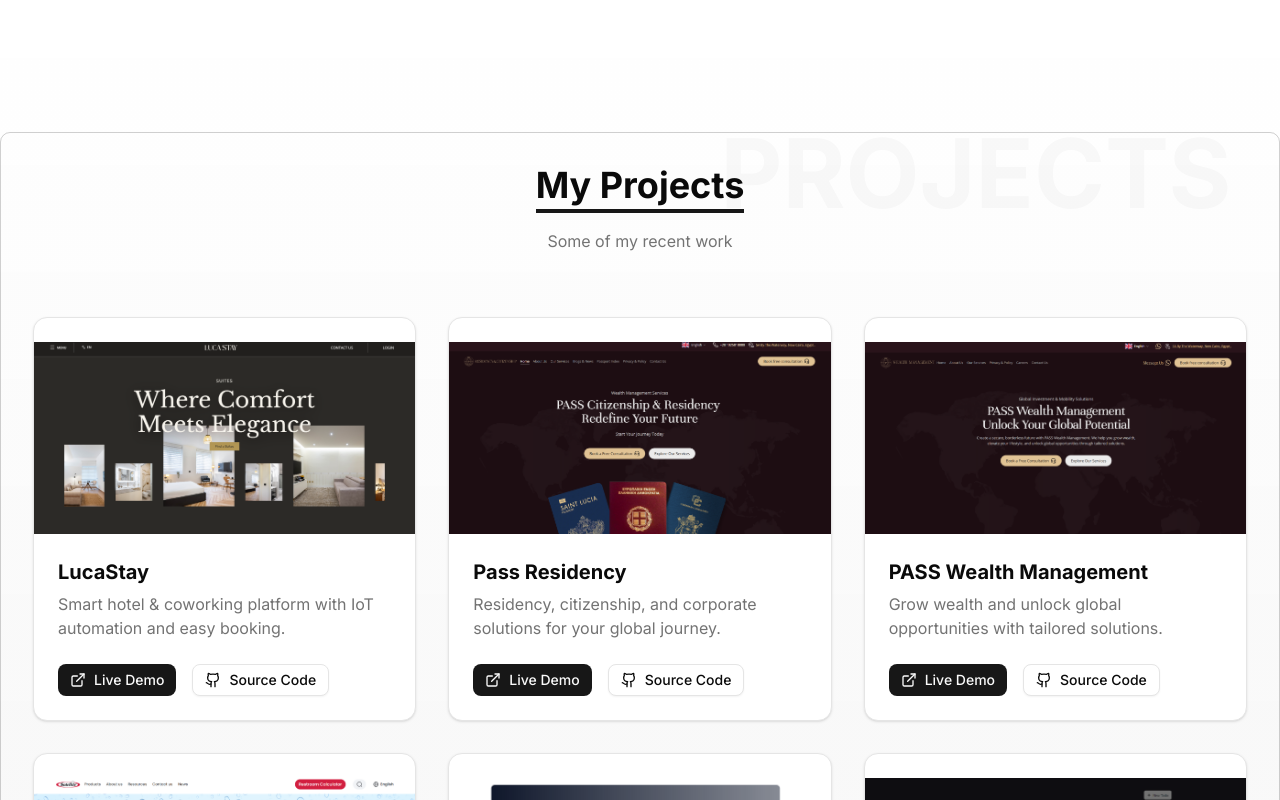
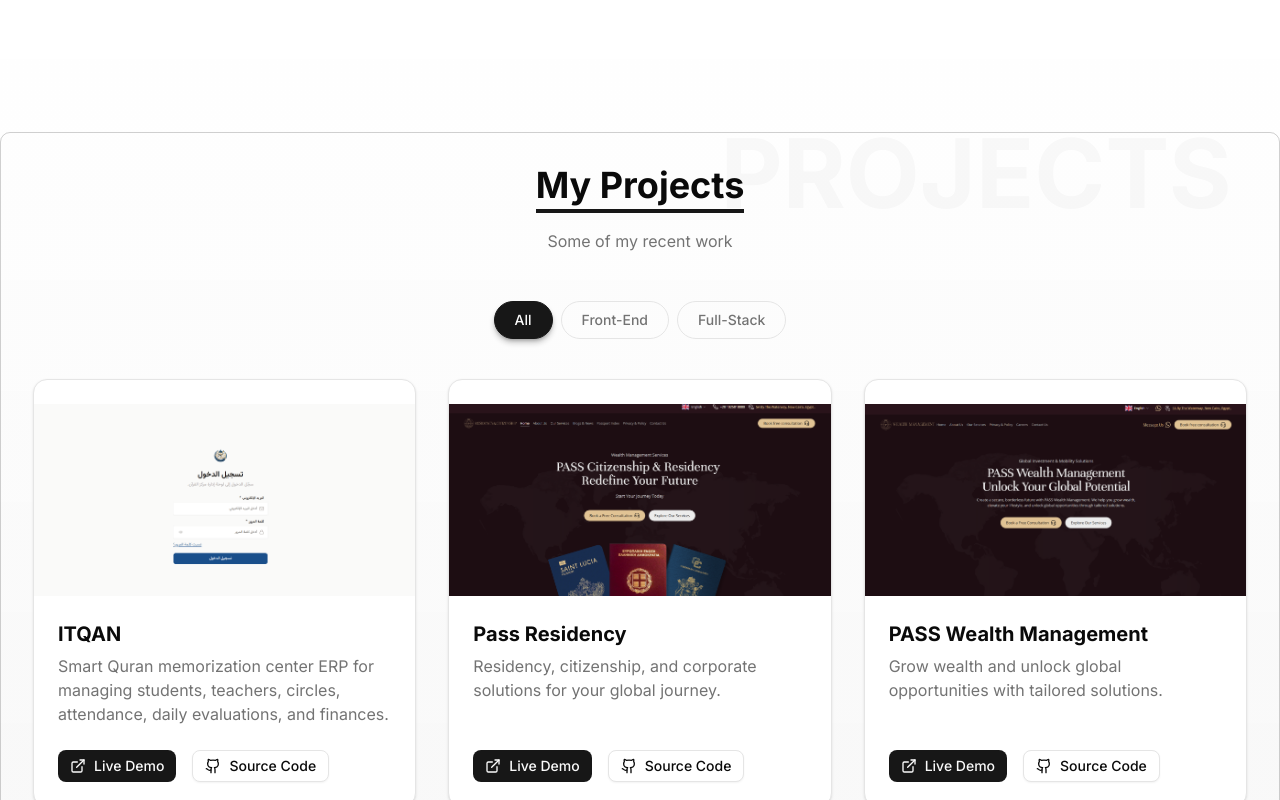
Before and after one commit to yousufatef/Portfolio, a Next.js app: page / in a window 1280 px wide. Shown: the part 2600-3400 px from the top of the page. Built offline with nearby package versions, Linux system fonts and the light colour scheme.

Commit message:
handle projects section

```diff
--- a/components/projects.tsx
+++ b/components/projects.tsx
@@ -1,5 +1,6 @@
 "use client"
 
+import { useState, useRef } from "react"
 import { motion, useScroll, useTransform } from "framer-motion"
 import { Card, CardContent, CardFooter, CardHeader } from "@/components/ui/card"
 import { Badge } from "@/components/ui/badge"
@@ -7,7 +8,139 @@ import { Button } from "@/components/ui/button"
 import { ExternalLink, Github } from "lucide-react"
 import Image from "next/image"
 import Link from "next/link"
-import { useRef } from "react"
+
+type FilterCategory = "All" | "Front-End" | "Full-Stack"
+
+const FILTERS: FilterCategory[] = ["All", "Front-End", "Full-Stack"]
+
+const projects = [
+  {
+    title: "ITQAN",
+    description: "Smart Quran memorization center ERP for managing students, teachers, circles, attendance, daily evaluations, and finances.",
+    image: "/itqan.png",
+    tags: ["React", "TypeScript", "NestJS", "PostgreSQL", "TypeORM"],
+    demoLink: "https://itqan-lovat.vercel.app/",
+    githubLink: "https://github.com/yousufatef/Itqan-server",
+    category: "Full-Stack" as FilterCategory,
+  },
+  {
+    title: "Pass Residency",
+    description: "Residency, citizenship, and corporate solutions for your global journey.",
+    image: "/passresidency.png",
+    tags: ["Next.js", "TypeScript", "NextIntl", "Tailwind CSS"],
+    demoLink: "https://www.passresidency.com/en",
+    githubLink: "https://www.passresidency.com/en",
+    category: "Front-End" as FilterCategory,
+  },
+  {
+    title: "PASS Wealth Management",
+    description: "Grow wealth and unlock global opportunities with tailored solutions.",
+    image: "/passWealthManagement.png",
+    tags: ["Next.js", "TypeScript", "NextIntl", "Tailwind CSS"],
+    demoLink: "https://www.passwealthmanagement.com/en",
+    githubLink: "https://www.passwealthmanagement.com/en",
+    category: "Front-End" as FilterCategory,
+  },
+  {
+    title: "Satellite Industries",
+    description: "Innovative solutions for cleaning, hygiene, water treatment, and related products.",
+    image: "/satelliteIndustries.png",
+    tags: ["Next.js", "TypeScript", "Clerk", "Tailwind CSS"],
+    demoLink: "https://satelliteindustries.eu/en",
+    githubLink: "https://satelliteindustries.eu/en",
+    category: "Front-End" as FilterCategory,
+  },
+  {
+    title: "EventHub Platform",
+    description: "Event platform with secure login, admin dashboard, and one-click booking.",
+    image: "/eventhub.png",
+    tags: ["Next.js", "TypeScript", "Clerk", "Tailwind CSS"],
+    demoLink: "https://event-booking-ecru.vercel.app/",
+    githubLink: "https://github.com/yousufatef/EventBooking",
+    category: "Full-Stack" as FilterCategory,
+  },
+  {
+    title: "Todo Management App",
+    description: "Manage tasks easily with email/social login and dark/light modes.",
+    image: "/nextjs-todo.png",
+    tags: ["Next.js", "TypeScript", "Clerk", "Tailwind CSS"],
+    demoLink: "https://next-js-todo-mu.vercel.app/",
+    githubLink: "https://github.com/yousufatef/Next.js-To-Do",
+    category: "Full-Stack" as FilterCategory,
+  },
+  {
+    title: "OureCommerce Platform",
+    description: "User-friendly e-commerce platform with secure checkout and wishlist.",
+    image: "/ourecom.png",
+    tags: ["React.js", "TypeScript", "Stripe", "Bootstrap", "react-hook-form", "redux-persist", "redux-toolkit"],
+    demoLink: "https://github.com/yousufatef/oureCommerece",
+    githubLink: "https://github.com/yousufatef/oureCommerece",
+    category: "Front-End" as FilterCategory,
+  },
+  {
+    title: "Elagamy-Store Platform",
+    description: "Full-stack e-commerce platform with search, PayPal payments, and responsive design.",
+    image: "/e-commerce.png",
+    tags: ["React.js", "TypeScript", "Stripe", "Tailwind CSS", "redux-toolkit", "Node.js", "Express", "Mongodb", "JWT"],
+    demoLink: "https://github.com/yousufatef/eStore",
+    githubLink: "https://github.com/yousufatef/eStore",
+    category: "Full-Stack" as FilterCategory,
+  },
+  {
+    title: "For Ingredients Platform",
+    description: "Search food ingredients easily by name, letter, or type.",
+    image: "/forIngredients.png",
+    tags: ["Vue.js", "Pinia", "Tailwind CSS"],
+    demoLink: "https://for-ingredients.vercel.app/",
+    githubLink: "https://github.com/yousufatef/For-Ingredients",
+    category: "Front-End" as FilterCategory,
+  },
+  {
+    title: "Roofing Agency Platform",
+    description: "Platform offering roofing services for customers.",
+    image: "/roofingAgency.png",
+    tags: ["React.js", "Tailwind CSS"],
+    demoLink: "https://roofing-agency-opal.vercel.app/",
+    githubLink: "https://github.com/yousufatef/roofing-agency",
+    category: "Front-End" as FilterCategory,
+  },
+  {
+    title: "WYOST App",
+    description: "Pharmacy platform providing medical guidance and tips.",
+    image: "/wyost.png",
+    tags: ["HTML", "CSS", "JS"],
+    demoLink: "https://wyost-youssef.netlify.app/",
+    githubLink: "https://wyost-youssef.netlify.app/",
+    category: "Front-End" as FilterCategory,
+  },
+  {
+    title: "Restaurant Management App",
+    description: "Manage menus and restaurants easily in one app.",
+    image: "/restaurant-management.png",
+    tags: ["Vue.js", "Pinia", "Tailwind CSS"],
+    demoLink: "https://github.com/yousufatef/Restaurant-Management",
+    githubLink: "https://github.com/yousufatef/Restaurant-Management",
+    category: "Front-End" as FilterCategory,
+  },
+  {
+    title: "Weather Forecast",
+    description: "View latest weather updates like temperature and rain chances.",
+    image: "/weather.png",
+    tags: ["React.js", "Typescript", "Tailwind CSS"],
+    demoLink: "https://elagamyweatherforecast.netlify.app/",
+    githubLink: "https://github.com/yousufatef/Weather",
+    category: "Front-End" as FilterCategory,
+  },
+  {
+    title: "fireChat Platform",
+    description: "Chat platform to send simple messages easily.",
+    image: "/fireChat.png",
+    tags: ["Vue.js", "firebase"],
+    demoLink: "https://fire-chat-seven.vercel.app/",
+    githubLink: "https://github.com/yousufatef/fire-chat",
+    category: "Full-Stack" as FilterCategory,
+  },
+]
 
 export default function Projects() {
   const sectionRef = useRef<HTMLDivElement>(null)
@@ -18,145 +151,36 @@ export default function Projects() {
 
   const x = useTransform(scrollYProgress, [0, 1], [-100, 100])
 
+  const [activeFilter, setActiveFilter] = useState<FilterCategory>("All")
+
   const container = {
     hidden: { opacity: 0 },
     show: {
       opacity: 1,
       transition: {
-        staggerChildren: 0.2,
+        staggerChildren: 0.15,
       },
     },
   }
 
   const item = {
     hidden: { opacity: 0, y: 20 },
-    show: { opacity: 1, y: 0, transition: { duration: 0.5 } },
+    show: { opacity: 1, y: 0, transition: { duration: 0.4 } },
   }
 
-  const projects = [
-    {
-      title: "LucaStay",
-      description: "Smart hotel & coworking platform with IoT automation and easy booking.",
-      image: "/lucastay.png",
-      tags: ["Next.js", "TypeScript", "React Query", "Tailwind CSS", "NextIntl"],
-      demoLink: "https://www.lucastay.it/en",
-      githubLink: "https://www.lucastay.it/en",
-    },
-    {
-      title: "Pass Residency",
-      description: "Residency, citizenship, and corporate solutions for your global journey.",
-      image: "/passresidency.png",
-      tags: ["Next.js", "TypeScript", "NextIntl", "Tailwind CSS"],
-      demoLink: "https://www.passresidency.com/en",
-      githubLink: "https://www.passresidency.com/en",
-    },
-    {
-      title: "PASS Wealth Management",
-      description: "Grow wealth and unlock global opportunities with tailored solutions.",
-      image: "/passWealthManagement.png",
-      tags: ["Next.js", "TypeScript", "NextIntl", "Tailwind CSS"],
-      demoLink: "https://www.passwealthmanagement.com/en",
-      githubLink: "https://www.passwealthmanagement.com/en",
-    },
-    {
-      title: "Satellite Industries",
-      description: "Innovative solutions for cleaning, hygiene, water treatment, and related products.",
-      image: "/satelliteIndustries.png",
-      tags: ["Next.js", "TypeScript", "Clerk", "Tailwind CSS"],
-      demoLink: "https://satelliteindustries.eu/en",
-      githubLink: "https://satelliteindustries.eu/en",
-    },
-    {
-      title: "EventHub Platform",
-      description: "Event platform with secure login, admin dashboard, and one-click booking.",
-      image: "/eventhub.png",
-      tags: ["Next.js", "TypeScript", "Clerk", "Tailwind CSS"],
-      demoLink: "https://event-booking-ecru.vercel.app/",
-      githubLink: "https://github.com/yousufatef/EventBooking",
-    },
-    {
-      title: "Todo Management App",
-      description: "Manage tasks easily with email/social login and dark/light modes.",
-      image: "/nextjs-todo.png",
-      tags: ["Next.js", "TypeScript", "Clerk", "Tailwind CSS"],
-      demoLink: "https://next-js-todo-mu.vercel.app/",
-      githubLink: "https://github.com/yousufatef/Next.js-To-Do",
-    },
-    {
-      title: "OureCommerce Platform",
-      description: "User-friendly e-commerce platform with secure checkout and wishlist.",
-      image: "/ourecom.png",
-      tags: ["React.js", "TypeScript", "Stripe", "Bootstrap", "react-hook-form", "redux-persist", "redux-toolkit"],
-      demoLink: "https://github.com/yousufatef/oureCommerece",
-      githubLink: "https://github.com/yousufatef/oureCommerece",
-    },
-    {
-      title: "Elagamy-Store Platform",
-      description: "Full-stack e-commerce platform with search, PayPal payments, and responsive design.",
-      image: "/e-commerce.png",
-      tags: ["React.js", "TypeScript", "Stripe", "Tailwind CSS", "redux-toolkit", "Node.js", "Express", "Mongodb", "JWT"],
-      demoLink: "https://github.com/yousufatef/eStore",
-      githubLink: "https://github.com/yousufatef/eStore",
-    },
-    {
-      title: "For Ingredients Platform",
-      description: "Search food ingredients easily by name, letter, or type.",
-      image: "/forIngredients.png",
-      tags: ["Vue.js", "Pinia", "Tailwind CSS"],
-      demoLink: "https://for-ingredients.vercel.app/",
-      githubLink: "https://github.com/yousufatef/For-Ingredients",
-    },
-    {
-      title: "Roofing Agency Platform",
-      description: "Platform offering roofing services for customers.",
-      image: "/roofingAgency.png",
-      tags: ["React.js", "Tailwind CSS"],
-      demoLink: "https://roofing-agency-opal.vercel.app/",
-      githubLink: "https://github.com/yousufatef/roofing-agency",
-    },
-    {
-      title: "WYOST App",
-      description: "Pharmacy platform providing medical guidance and tips.",
-      image: "/wyost.png",
-      tags: ["HTML", "CSS", "JS"],
-      demoLink: "https://wyost-youssef.netlify.app/",
-      githubLink: "https://wyost-youssef.netlify.app/",
-    },
-    {
-      title: "Restaurant Management App",
-      description: "Manage menus and restaurants easily in one app.",
-      image: "/restaurant-management.png",
-      tags: ["Vue.js", "Pinia", "Tailwind CSS"],
-      demoLink: "https://github.com/yousufatef/Restaurant-Management",
-      githubLink: "https://github.com/yousufatef/Restaurant-Management",
-    },
-    {
-      title: "Weather Forecast",
-      description: "View latest weather updates like temperature and rain chances.",
-      image: "/weather.png",
-      tags: ["React.js", "Typescript", "Tailwind CSS"],
-      demoLink: "https://elagamyweatherforecast.netlify.app/",
-      githubLink: "https://github.com/yousufatef/Weather",
-    },
-    {
-      title: "fireChat Platform",
-      description: "Chat platform to send simple messages easily.",
-      image: "/fireChat.png",
-      tags: ["Vue.js", "firebase"],
-      demoLink: "https://fire-chat-seven.vercel.app/",
-      githubLink: "https://github.com/yousufatef/fire-chat",
-    },
-  ];
+  const filtered =
+    activeFilter === "All" ? projects : projects.filter((p) => p.category === activeFilter)
 
   return (
     <div className="container" ref={sectionRef}>
       <div className="book-page-border">
+        {/* Section Heading */}
         <motion.div
           initial={{ opacity: 0, y: 20 }}
           whileInView={{ opacity: 1, y: 0 }}
           viewport={{ once: true }}
           transition={{ duration: 0.5 }}
-          className="text-center mb-16 relative"
+          className="text-center mb-12 relative"
         >
           <motion.div
             style={{ x }}
@@ -178,16 +202,40 @@ export default function Projects() {
           <p className="text-muted-foreground mt-4">Some of my recent work</p>
         </motion.div>
 
+        {/* Filter Tabs */}
         <motion.div
+          initial={{ opacity: 0, y: 10 }}
+          whileInView={{ opacity: 1, y: 0 }}
+          viewport={{ once: true }}
+          transition={{ duration: 0.4, delay: 0.3 }}
+          className="flex justify-center gap-2 mb-10"
+        >
+          {FILTERS.map((filter) => (
+            <button
+              key={filter}
+              onClick={() => setActiveFilter(filter)}
+              className={`relative px-5 py-2 rounded-full text-sm font-medium transition-colors duration-200 border ${
+                activeFilter === filter
+                  ? "bg-primary text-primary-foreground border-primary shadow-md shadow-primary/30"
+                  : "bg-transparent text-muted-foreground border-border hover:border-primary/50 hover:text-foreground"
+              }`}
+            >
+              {filter}
+            </button>
+          ))}
+        </motion.div>
+
+        {/* Project Grid */}
+        <motion.div
+          key={activeFilter}
           variants={container}
           initial="hidden"
-          whileInView="show"
-          viewport={{ once: true }}
+          animate="show"
           className="grid grid-cols-1 md:grid-cols-2 lg:grid-cols-3 gap-8 justify-center"
         >
-          {projects.map((project, index) => (
+          {filtered.map((project) => (
             <motion.div
-              key={index}
+              key={project.title}
               variants={item}
               whileHover={{
                 y: -5,
@@ -217,7 +265,9 @@ export default function Projects() {
                 <div className="flex-1 flex flex-col justify-between">
                   <div>
                     <CardHeader>
-                      <h3 className="text-xl font-bold group-hover:text-primary transition-colors truncate">{project.title}</h3>
+                      <h3 className="text-xl font-bold group-hover:text-primary transition-colors truncate">
+                        {project.title}
+                      </h3>
                     </CardHeader>
                     <CardContent>
                       <p className="text-muted-foreground mb-4">{project.description}</p>
@@ -249,6 +299,7 @@ export default function Projects() {
           ))}
         </motion.div>
 
+        {/* View More Button */}
         <motion.div
           initial={{ opacity: 0, y: 20 }}
           whileInView={{ opacity: 1, y: 0 }}
```
Also changed, not shown: public/itqan.png (added).
